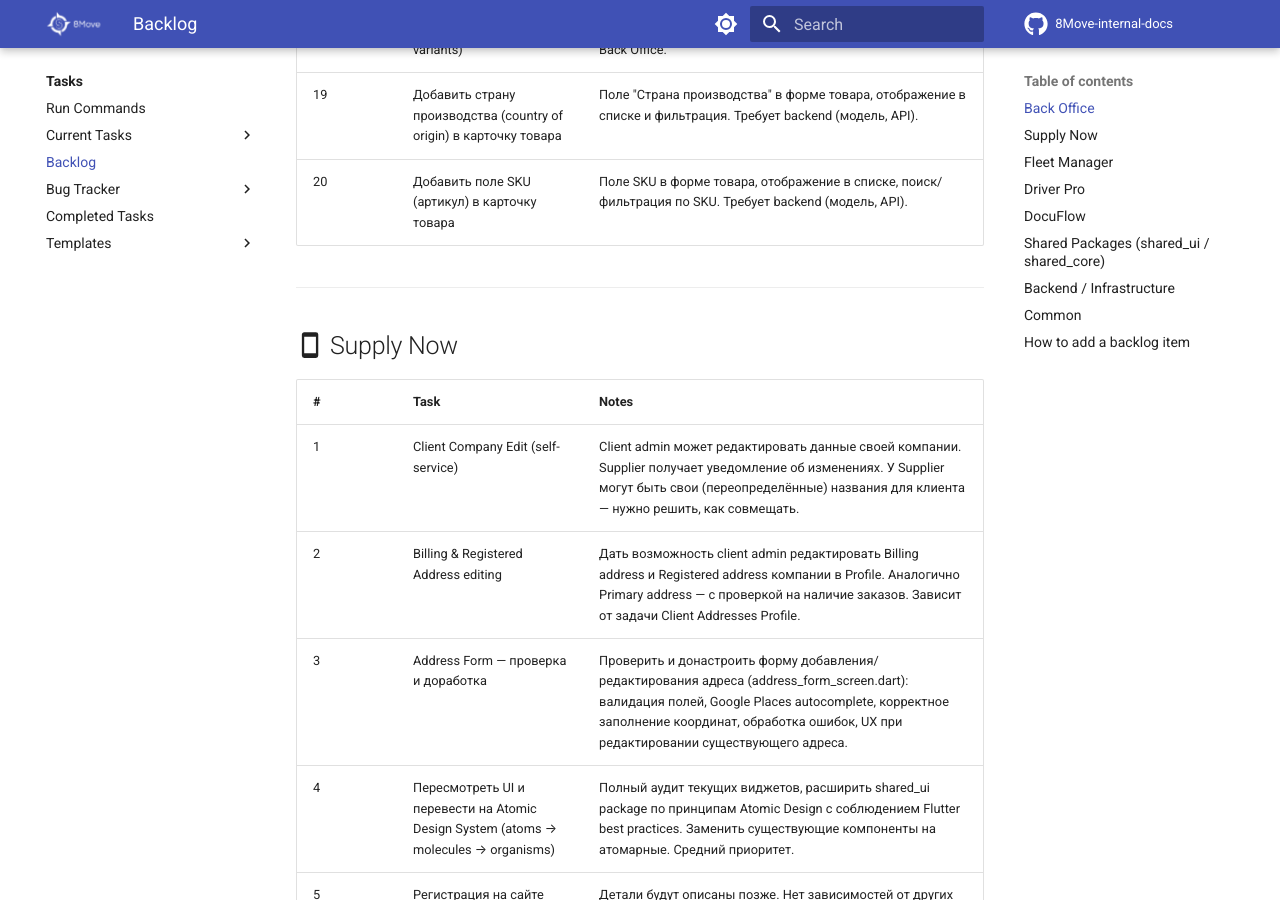
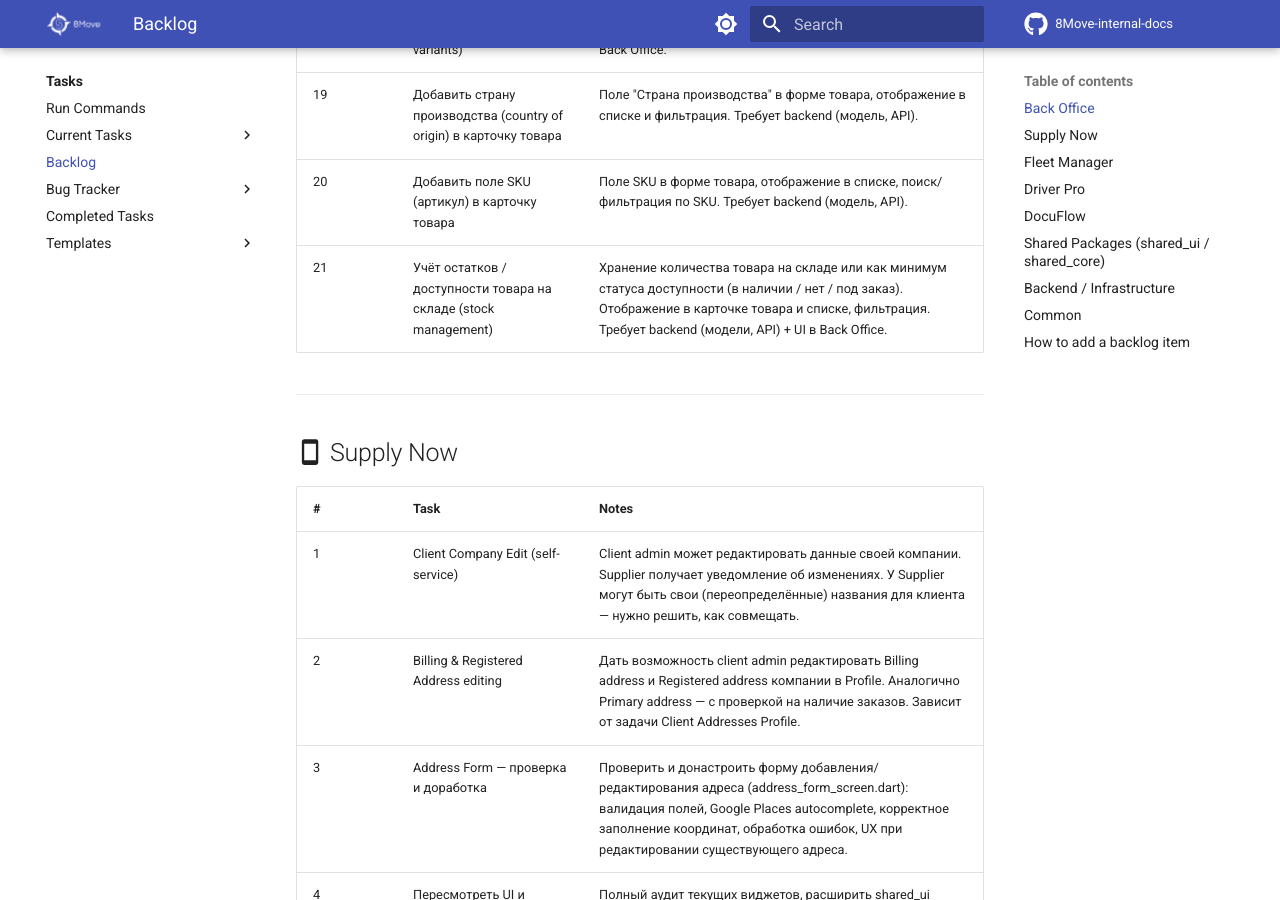
Before and after one commit to MaxShytov/8Move-internal-docs, an MkDocs documentation site: the page built from docs/tasks/backlog.md, in a window 1280 px wide and 900 px high, scrolled down 3088 px. Built offline with MkDocs 1.6.1 and Material for MkDocs 9.7.7, drawn with Linux system fonts in a browser that asks for light colours; comment, search, counter and statistics services are not loaded.

Commit message:
backlog: add stock management to Back Office
Co-Authored-By: Claude Opus 4.6 <noreply@anthropic.com>

```diff
--- a/docs/tasks/backlog.md
+++ b/docs/tasks/backlog.md
@@ -31,6 +31,7 @@ Ideas and planned tasks that are not yet in active development. When a task move
 | 18 | Реализовать систему свойств и вариантов товаров (properties & variants) | Расширение карточки товара: добавить свойства (цвет, размер и т.д.) и варианты. Фильтрация товаров по свойствам. Требует backend-работы (модели, API) + UI в Back Office. |
 | 19 | Добавить страну производства (country of origin) в карточку товара | Поле "Страна производства" в форме товара, отображение в списке и фильтрация. Требует backend (модель, API). |
 | 20 | Добавить поле SKU (артикул) в карточку товара | Поле SKU в форме товара, отображение в списке, поиск/фильтрация по SKU. Требует backend (модель, API). |
+| 21 | Учёт остатков / доступности товара на складе (stock management) | Хранение количества товара на складе или как минимум статуса доступности (в наличии / нет / под заказ). Отображение в карточке товара и списке, фильтрация. Требует backend (модели, API) + UI в Back Office. |
 
 ---
 
```
